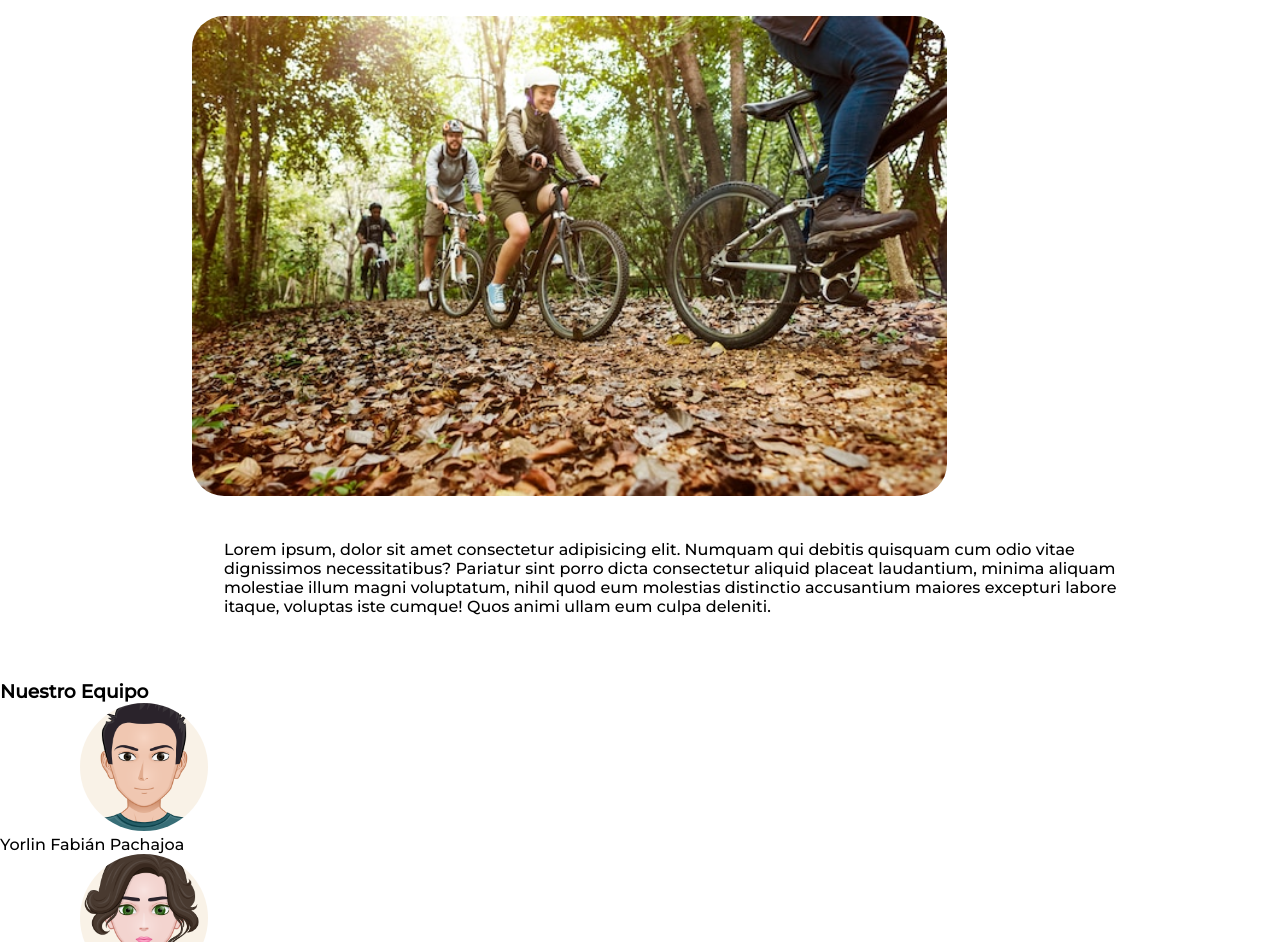
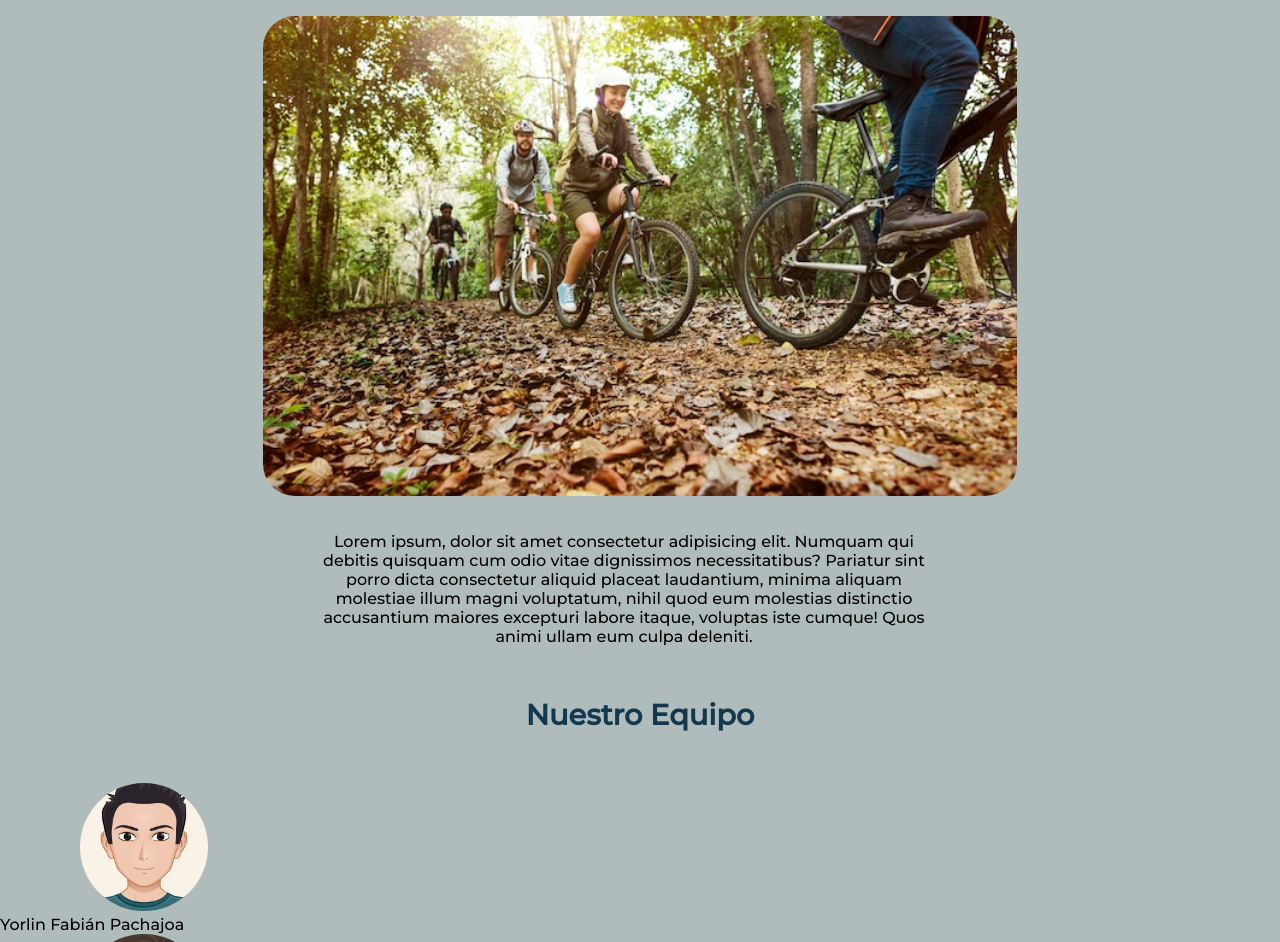
Before and after one commit to MariaDiezEsteve/Centro-Deportivo, a plain HTML site: page about_us.html in a window 1280 px wide. Shown: the part 185-1127 px from the top of the page. Drawn offline with Linux system fonts and the light colour scheme.

Commit message:
pendiente de ordenacion de fotos con nombre. terminado titulo foto y descripcion

```diff
--- a/about_us.css
+++ b/about_us.css
@@ -1,36 +1,57 @@
-#caja11 {
+@import url('https://fonts.googleapis.com/css2?family=Bebas+Neue&display=swap');
+@import url('https://fonts.googleapis.com/css2?family=Montserrat:wght@100&display=swap');
+@import url('https://fonts.googleapis.com/css2?family=Montserrat:wght@500&family=Roboto+Slab:wght@100&family=Ubuntu:wght@700&display=swap');
+
+* {
+  margin: 0;
+}
+
+.general{
   background-color: #afbcbb;
-  height: 65rem;
 }
+
+
 #sobre-nosotros1 {
   text-align: center;
   padding-top: 2rem;
   padding-bottom: 2rem;
 }
+
 h1 {
   font-family: "Bebas Neue", sans-serif;
   font-size: 3rem;
   color: #12394f;
 }
 
+.nosotros-img{
+  text-align: center;
+}
+
 .foto-montaña1 {
   height: 30rem;
-  margin-left: 12rem ;
-  margin-top: 0rem;
-  margin-bottom: 2rem;
   border-radius: 2rem;
 }
-#lorem {
-  padding-top: 0.5rem;
-  padding-bottom: 4rem;
-  margin-left: 14rem;
-  margin-right: 10rem;
+
+.nosotros-descripcion {
+  text-align: center;
+  margin-left: 20rem;
+  margin-right: 22rem;
+  margin-top: 2rem;
+
 }
-#ulfotos {
-  list-style-type: none;
-  display: inline;
+.equipo-titulo{
+  text-align: center;
+  color: #12394f;
+}
 
+h3{
+  font-family: "Montserrat", sans-serif;
+  padding: 4%;
+  font-size: 1.8rem;
+}
 
+.fotos{
+  display: grid;
 }
 
 .imagen1 {
@@ -39,25 +60,3 @@ h1 {
   border-radius: 10rem;
   margin-left: 5rem;
 }
-
-
-#Yorlin {
-
-  padding-left: 8rem;
-  margin-bottom: -1rem;
-}
-#Jessica {
-  padding-left: 20rem;
-  margin-bottom: -1rem;
-}
-#Maria {
-  padding-left: 34rem;
-  margin-bottom: -1.5rem;
-}
-#Mohamed {
-  padding-left: 47rem;
-   margin-bottom: -1.5rem;
-}
-#Xabier {
-  padding-left: 61rem;
-}
```
